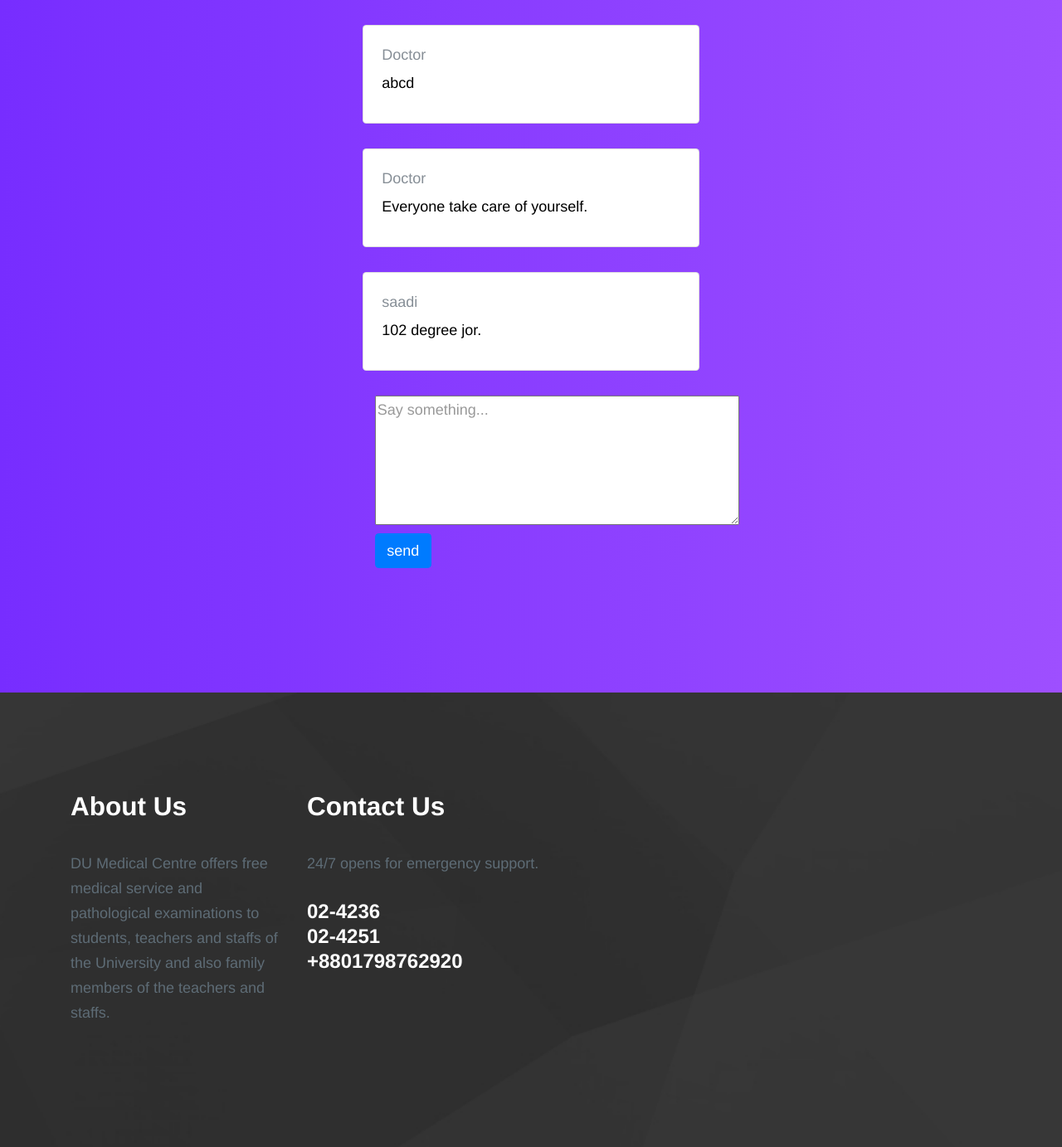
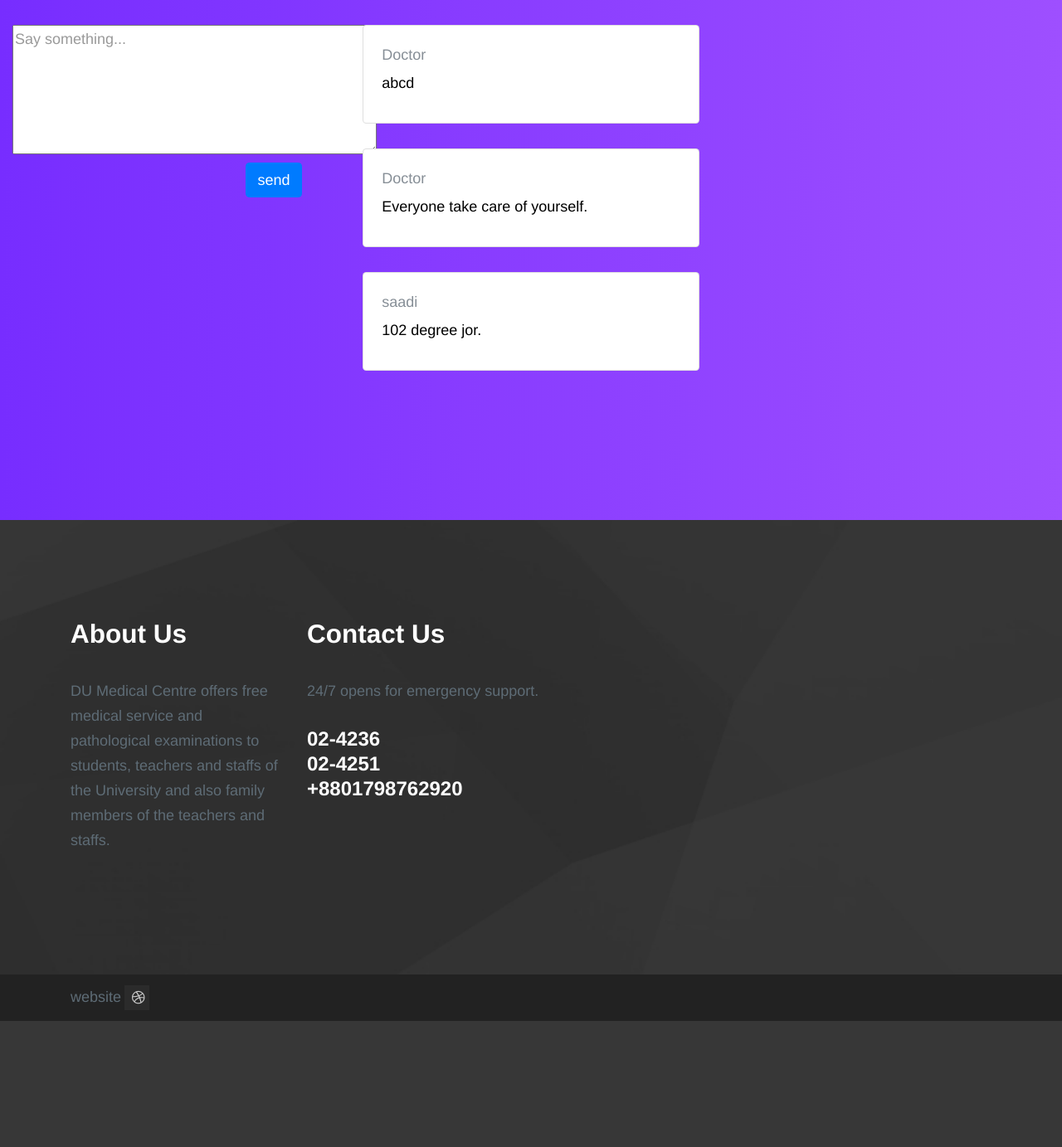
Before and after one commit to tishat-ahasan/DU-Doctor, a Django app: page /online_advice/ in a window 1280 px wide. Shown: the part 132-1515 px from the top of the page at 83% size. After the commit the page ends 1363 px from the top, so only its background shows below. Run offline with Django 3.2, Linux system fonts and the light colour scheme; data comes from the database, SQL or seed files in the repository; both versions use the stored data as it was after the commit; some libraries are stand-ins or nearby versions.

Commit message:
Decoration + somechange

```diff
--- a/MyProfile/views.py
+++ b/MyProfile/views.py
@@ -68,7 +68,7 @@ def appointmet_view(request,*args,**kwargs):
         return render(request,'MyProfile/appointment.html')
 
 def appointment_list_view(request,*args,**kwargs):
-    list = AppointmentInfo.objects.order_by('appointment_date')
+    list = AppointmentInfo.objects.order_by('-appointment_date')
     today_date = datetime.date.today()
     i='yes'
     return render(request,'MyProfile/appointment_list.html',{'list':list,'i':i})
--- a/OnlineAdvice/templates/OnlineAdvice/online_advice.html
+++ b/OnlineAdvice/templates/OnlineAdvice/online_advice.html
@@ -85,7 +85,18 @@
   <body>
   <br>
   <div class="row">
-      <div class="col-lg-4"></div>
+      <div class="col-lg-4">
+           <form method="post" action="{% url 'new_message' %}" style="margin-left:15px">
+            {% csrf_token %}
+            <textarea id="input-box" rows ="5" cols="40" placeholder="Say something..." name="content" align = "left"></textarea>
+               <div class="row">
+                   <div class="col-lg-8"></div>
+                   <div class="col-lg-2">
+            <span></span><button class="btn btn-primary" type="submit" >send</button>
+                   </div>
+               </div>
+        </form>
+      </div>
     <div class="col-lg-4">
         {% for message in messages %}
 
@@ -108,15 +119,14 @@
         <br>
         {% endfor %}
         </div>
-  </div>
-  <div class="row">
-      <div class="col-lg-4"> </div>
-      <div class="col-lg-4">
-        <form method="post" action="{% url 'new_message' %}" style="margin-left:15px">
-            {% csrf_token %}
-            <textarea id="input-box" rows ="5" cols="40" placeholder="Say something..." name="content" align = "left"></textarea>
-            <span></span><button class="btn btn-primary" type="submit">send</button>
-        </form>
+{#  </div>#}
+{#  <div class="row">#}
+   <div class="col-lg-4">
+{#        <form method="post" action="{% url 'new_message' %}" style="margin-left:15px">#}
+{#            {% csrf_token %}#}
+{#            <textarea id="input-box" rows ="5" cols="40" placeholder="Say something..." name="content" align = "left"></textarea>#}
+{#            <span></span><button class="btn btn-primary" type="submit">send</button>#}
+{#        </form>#}
       </div>
   </div>
     <br>
@@ -214,7 +224,7 @@
 
 
 
-</style>
+{#</style>#}
 </html>
 
 {% endblock %}
--- a/login_signup/models.py
+++ b/login_signup/models.py
@@ -19,7 +19,7 @@ class UserProfileInfo(models.Model):
 
     # profile_pic = models.ImageField(upload_to='profile_pics',blank=True)
 
-    gender = models.CharField(max_length=20, choices=gender_choices,null=True,blank=True)
+    gender = models.CharField(max_length=20, choices=gender_choices)
     registration_number = models.CharField(max_length=70, default='2016-814-413')
     hall_name = models.CharField(max_length=100, default='Dr. muhammad sahidullah hall',null=True,blank=True)
     department_name = models.CharField(max_length=100,null=True,blank=True)
```
Also changed, not shown: db.sqlite3.
